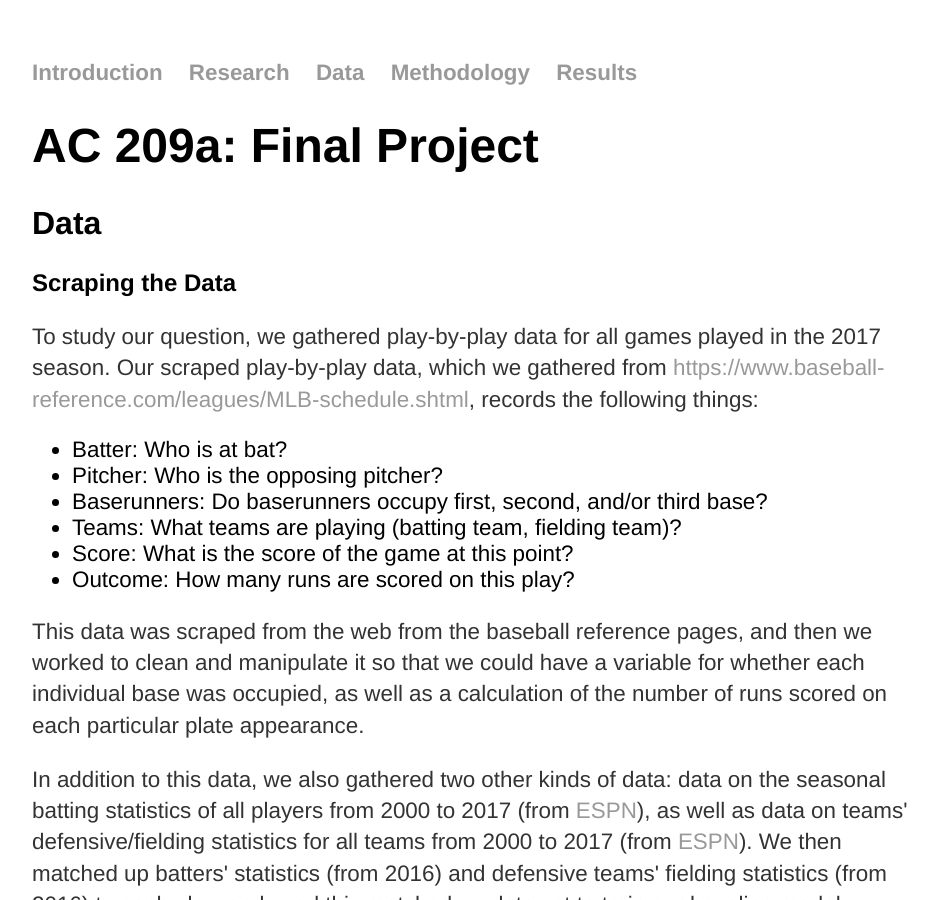
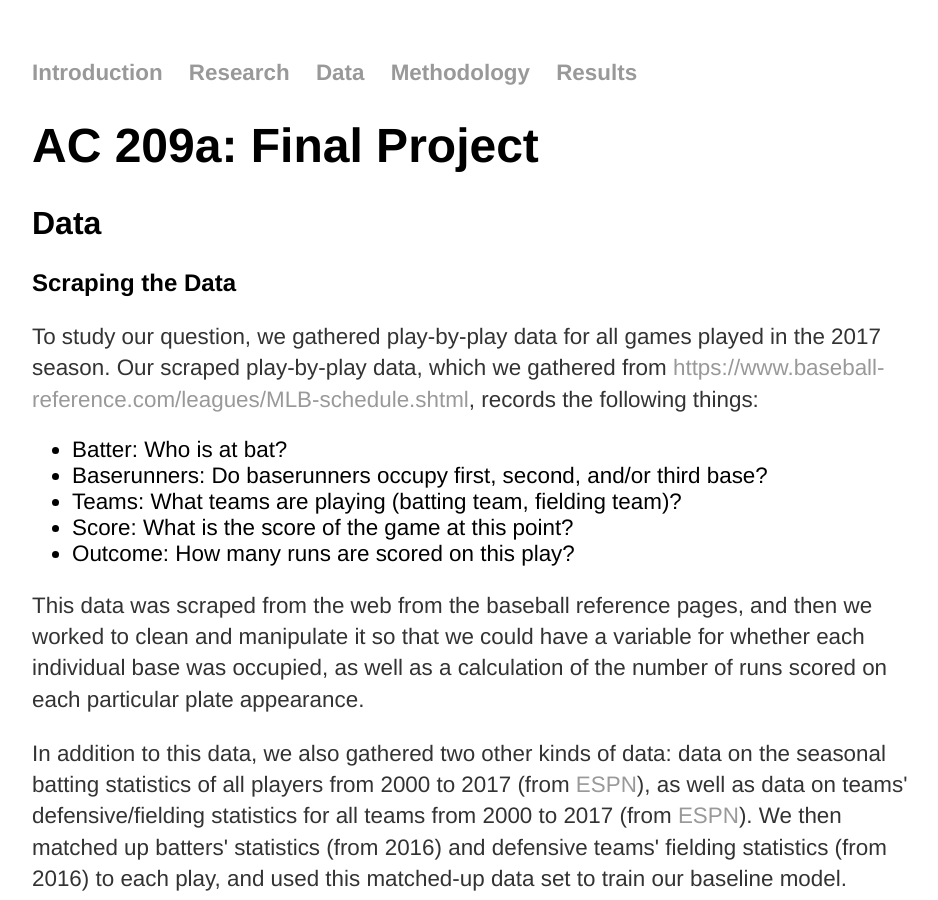
Before and after one commit to handypark/handypark.github.io, a Jekyll site: the page built from data.html, in a window 1280 px wide and 900 px high. Shown: the whole window, without its empty margins (160-1098 px from the left). Built offline with Jekyll 4.4.1, drawn with Linux system fonts in a browser that asks for light colours.

Commit message:
Update data.html

```diff
--- a/data.html
+++ b/data.html
@@ -14,7 +14,6 @@ title: Data
 	</p>
 	<ul>
 		<li>Batter: Who is at bat?</li>
-		<li>Pitcher: Who is the opposing pitcher?</li>
 		<li>Baserunners: Do baserunners occupy first, second, and/or third base?</li>
 		<li>Teams: What teams are playing (batting team, fielding team)?</li>
 		<li>Score: What is the score of the game at this point?</li>
@@ -118,7 +117,7 @@ title: Data
 		<li>Is it possible at all to do better than random chance in predicting outcomes of plate appearances?</li>
 		<li>How important are bases occupied in predicting whether points will be scored or not on a play?</li>
 		<li>What kinds of batters are better to pick when...
-			<ul class = "mini">
+			<ul class="mini">
 				<li>the bases are loaded?</li>
 				<li>a runner is on third base?</li>
 				<li>a runner is in scoring position (on second base)?</li>
```
